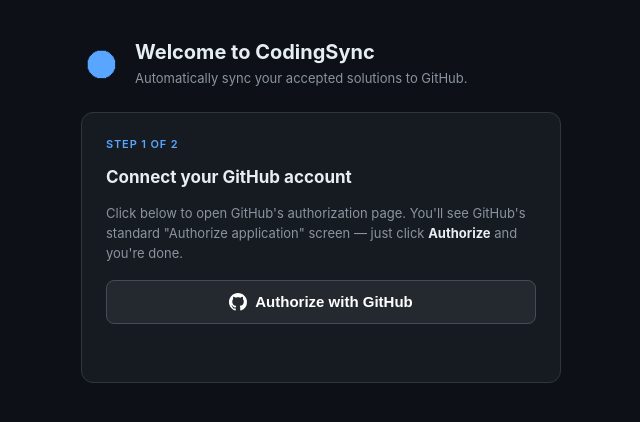
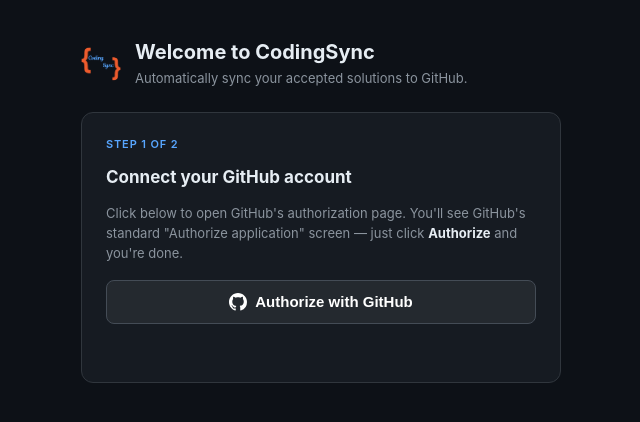
Before and after one commit to amazingly-abhay/CodingSync, a website with bundled scripts: page options/options.html in a window 1280 px wide. Shown: the whole page, without its empty margins (319-959 px from the left). Built offline with nearby package versions, Linux system fonts and the light colour scheme; some packages are replaced by stand-ins of ours.

Commit message:
minor bug

```diff
--- a/options/options.html
+++ b/options/options.html
@@ -11,7 +11,7 @@
     <!-- ── Step 1: GitHub OAuth ── -->
     <section id="step-auth" class="step active">
       <div class="brand">
-        <img src="../icons/icon48.png" width="40" alt="">
+        <img src="../icons/CodingSync-icon.png" width="40" alt="">
         <div>
           <h1>Welcome to CodingSync</h1>
           <p class="sub">Automatically sync your accepted solutions to GitHub.</p>
```
